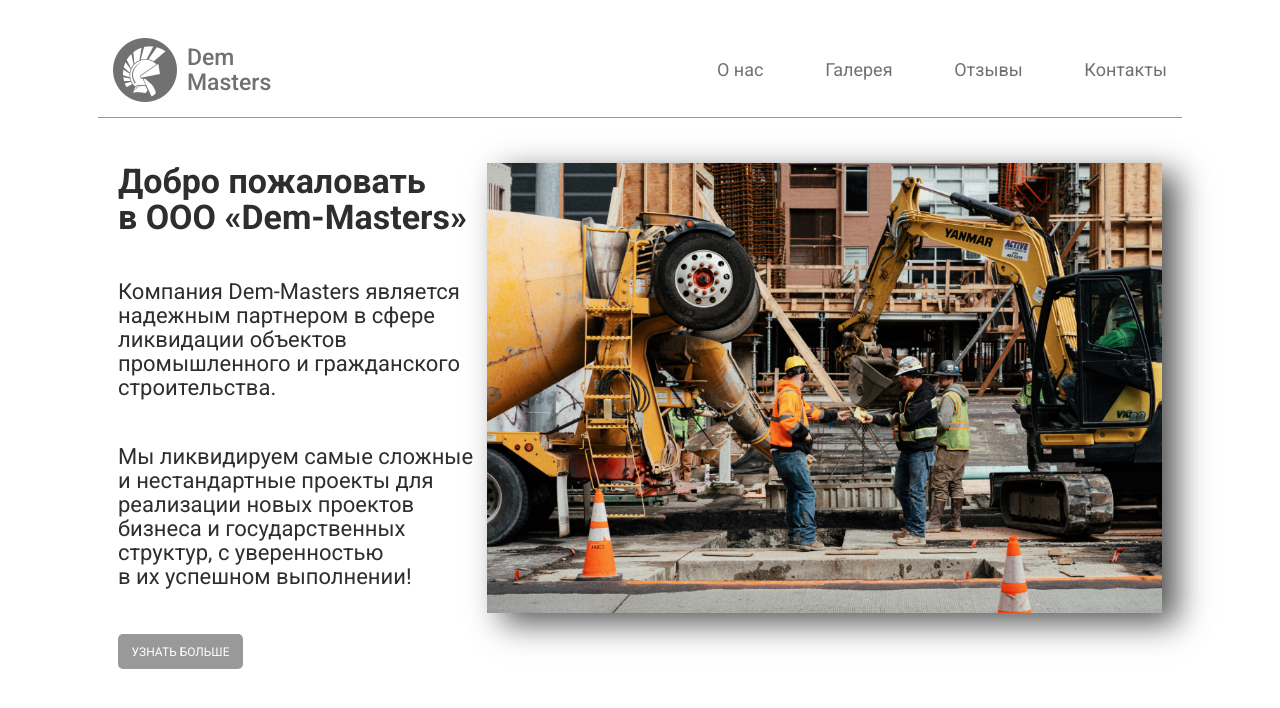
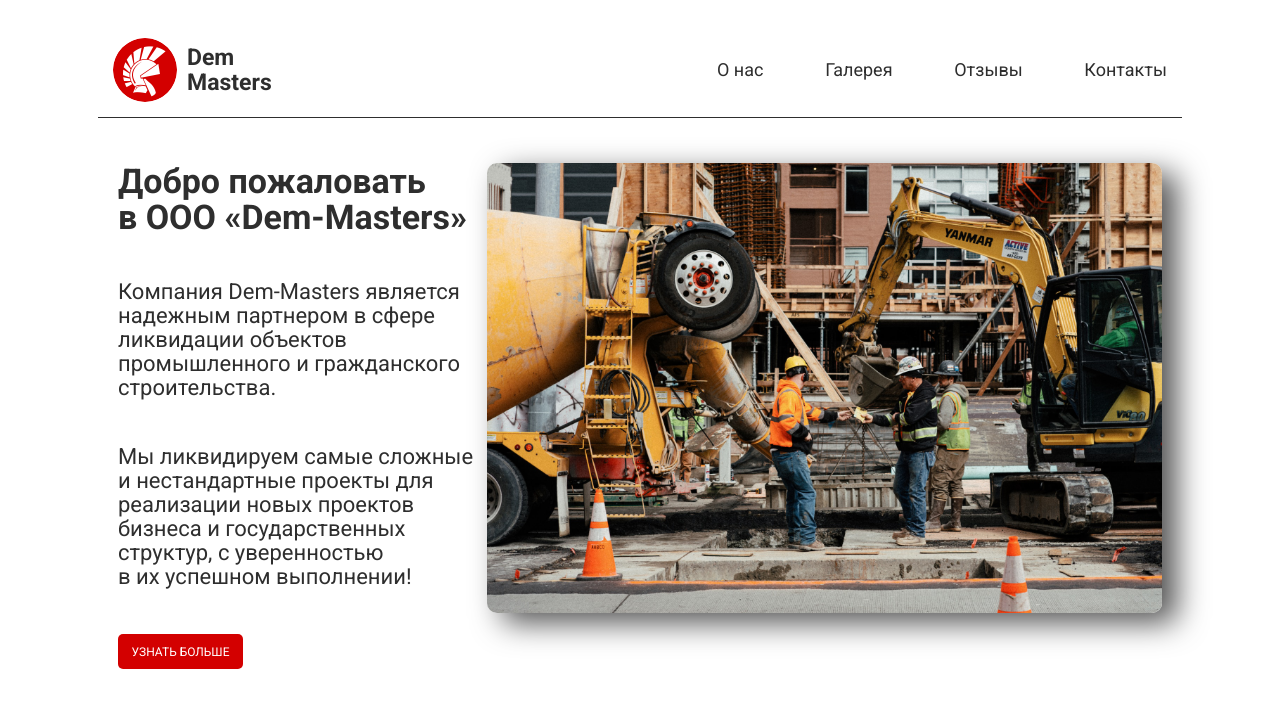
Before and after one commit to BLYADERUINER/dem-masters, a React (Create React App) app: page / in a window 1280 px wide. Shown: the top 708 px of the page. Built offline with nearby package versions, Linux system fonts and the light colour scheme.

Commit message:
added/refresh color and refactoring styles

```diff
--- a/package.json
+++ b/package.json
@@ -10,6 +10,7 @@
     "react-dom": "^18.2.0",
     "react-router-dom": "^6.10.0",
     "react-scripts": "^5.0.1",
+    "react-slick": "^0.29.0",
     "sass": "^1.62.0",
     "web-vitals": "^3.3.1"
   },
--- a/public/index.html
+++ b/public/index.html
@@ -10,7 +10,7 @@
     <link rel="preconnect" href="https://fonts.gstatic.com" crossorigin>
     <link href="https://fonts.googleapis.com/css2?family=Roboto:wght@400;500;700&display=swap" rel="stylesheet">
   </head>
-  <body>
-    <div id="root" class="page"></div>
+  <body class="page">
+    <div id="root" ></div>
   </body>
 </html>
--- a/src/styles/blocks/description/description.scss
+++ b/src/styles/blocks/description/description.scss
@@ -1,3 +1,5 @@
+// Стили О компании
+
 .description {
   height: 50%;
   display: flex;
@@ -12,26 +14,22 @@
   }
 
   &__title {
-    font-family: $defaultFont;
-    color: #2e2e2e;
-    font-size: 34px;
-    line-height: 36px;
+    @include fontSetting(34px, 36px, 700);
+    color: $colorGray;
     margin: 0;
   }
 
   &__paragraph {
-    font-family: $defaultFont;
-    color: #2e2e2e;
-    font-size: 22px;
-    line-height: 24px;
+    @include fontSetting(22px, 24px, 400);
+    color: $colorGray;
     margin: 0;
   }
 
   &__image {
-    width: 740px;
-    height: 450px;
-    box-shadow: 15px 10px 30px #545454;
+    @include widthHeight(740px, 450px);
+    box-shadow: 15px 10px 30px $colorShadow;
     transition: transform .3s ease-in-out;
+    border-radius: 10px;
 
     &:hover {
       transform: scale(1.02);
@@ -39,23 +37,18 @@
   }
 
   &__button {
-    background-color: #999999;
-    color: #FFFFFF;
-    cursor: pointer;
-    border: none;
+    @include fontSetting(12px, 14px, 400);
+    @include widthHeight(125px, 35px);
+    @extend %buttonDefault;
+    background-color: $colorRed;
+    color: #ffffff;
     border-radius: 5px;
-    width: 125px;
-    height: 35px;
-    font-family: $defaultFont;
-    font-weight: 400;
-    font-size: 12px;
-    line-height: 14px;
     text-transform: uppercase;
     transition: all .3s ease-in-out;
 
     &:hover {
       opacity: 0.7;
-      box-shadow: 10px 10px 20px #464646;
+      box-shadow: 10px 10px 20px $colorShadow;
     }
   }
 }
--- a/src/styles/blocks/header/header.scss
+++ b/src/styles/blocks/header/header.scss
@@ -1,44 +1,47 @@
+// Стили Header
+
 .header {
   display: flex;
   justify-content: space-between;
-  border-bottom: 1px solid #999999;
+  border-bottom: 1px solid $colorGray;
   padding: 0 15px 15px;
 
   &__container {
-    max-width: 170px;
     display: flex;
     align-items: center;
+    max-width: 170px;
   }
 
   &__title {
-    font-family: $defaultFont;
-    font-size: 23px;
-    font-weight: 500;
-    line-height: 25px;
+    @include fontSetting(23px, 25px, 700);
+    color: $colorGray;
     margin: 0 10px;
-    color: #717171;
+  }
+
+  &__logo {
+    @include widthHeight(64px, 64px);
+    border-radius: 50%;
+    object-fit: cover;
   }
 
   &__navigation {
-    flex: 1;
-    max-width: 450px;
     display: flex;
     align-items: center;
     justify-content: space-between;
+    max-width: 450px;
+    flex: 1;
   }
 
   &__link {
+    @include fontSetting(18px, 20px, 400);
+    color: $colorGray;
     text-decoration: none;
-    color: #717171;
-    font-family: $defaultFont;
-    font-size: 18px;
-    line-height: 20px;
     transition: all .2s ease-in-out;
 
     &:hover {
+      opacity: 0.7;
       transform: translateY(-2px);
-      opacity: 0.7;
-      text-decoration: underline #717171;
+      text-decoration: underline $colorGray;
       font-weight: 500;
     }
   }
--- a/src/styles/blocks/page/page.scss
+++ b/src/styles/blocks/page/page.scss
@@ -1,6 +1,5 @@
 .page {
   padding: 30px 90px;
   max-width: 1920px;
-  background: #ffffff;
-  border-radius: 10px;
+  background: $backgroundDefault;
 }
--- a/src/styles/extends.scss
+++ b/src/styles/extends.scss
@@ -1 +1,6 @@
 // Файл с расширениями
+
+%buttonDefault {
+  cursor: pointer;
+  border: none;
+}
--- a/src/styles/mixins.scss
+++ b/src/styles/mixins.scss
@@ -1 +1,13 @@
 // Файл с миксинами
+
+@mixin fontSetting($size, $lHeight, $weight) { // mix настройка шрифтов
+  font-family: $defaultFont;
+  font-size: $size;
+  line-height: $lHeight;
+  font-weight: $weight;
+}
+
+@mixin widthHeight($w, $h) { // mix настройка ширины и высоты
+  width: $w;
+  height: $h;
+}
--- a/src/styles/variables.scss
+++ b/src/styles/variables.scss
@@ -1,4 +1,10 @@
 // Файл с константами стилей
-$backgroundBlue: #E5E5E5;
-$defaultFont: 'Roboto', sans-serif;
+$backgroundDefault: #ffffff; // цвет бэкграунда основа
+$defaultFont: 'Roboto', sans-serif; // дефолтный шрифит
+$colorGray: #2e2e2e;
+$colorRed: #D30000;
+$colorShadow: #545454;
+
+// фото
+$logo: url('../../public/logo1.png');
 $imageDescription: url('../../public/description.jpg');
```
Also changed, not shown: public/logo.png, 1 other file (tests, documents, lock files or other folders).
